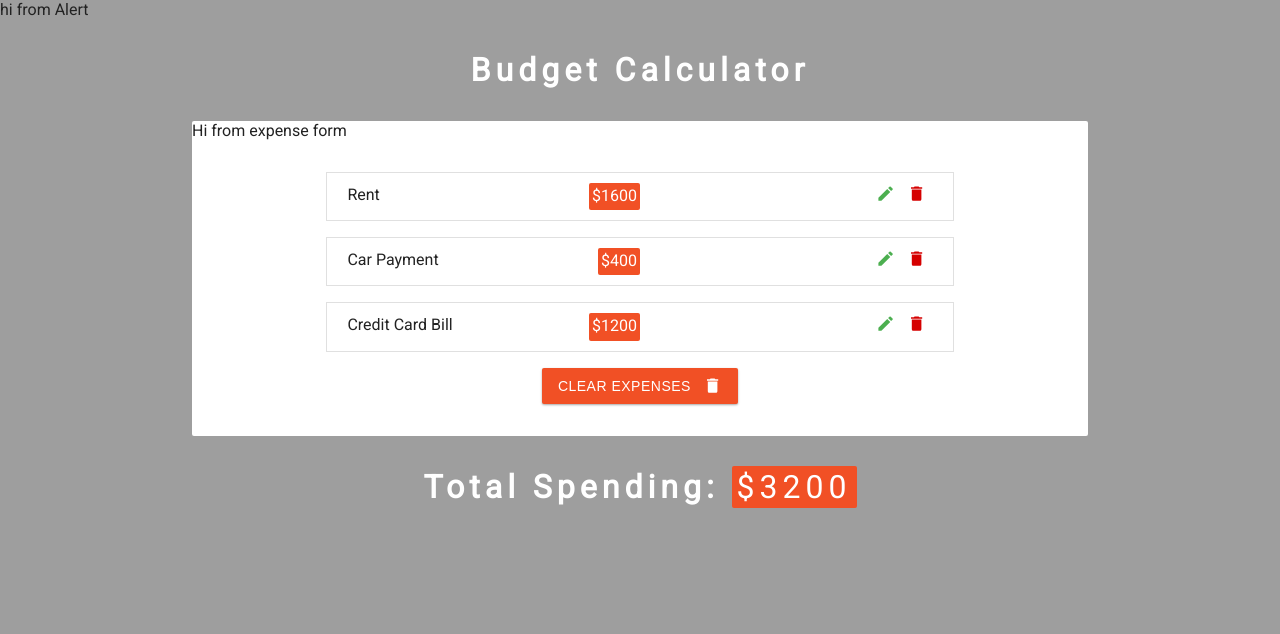
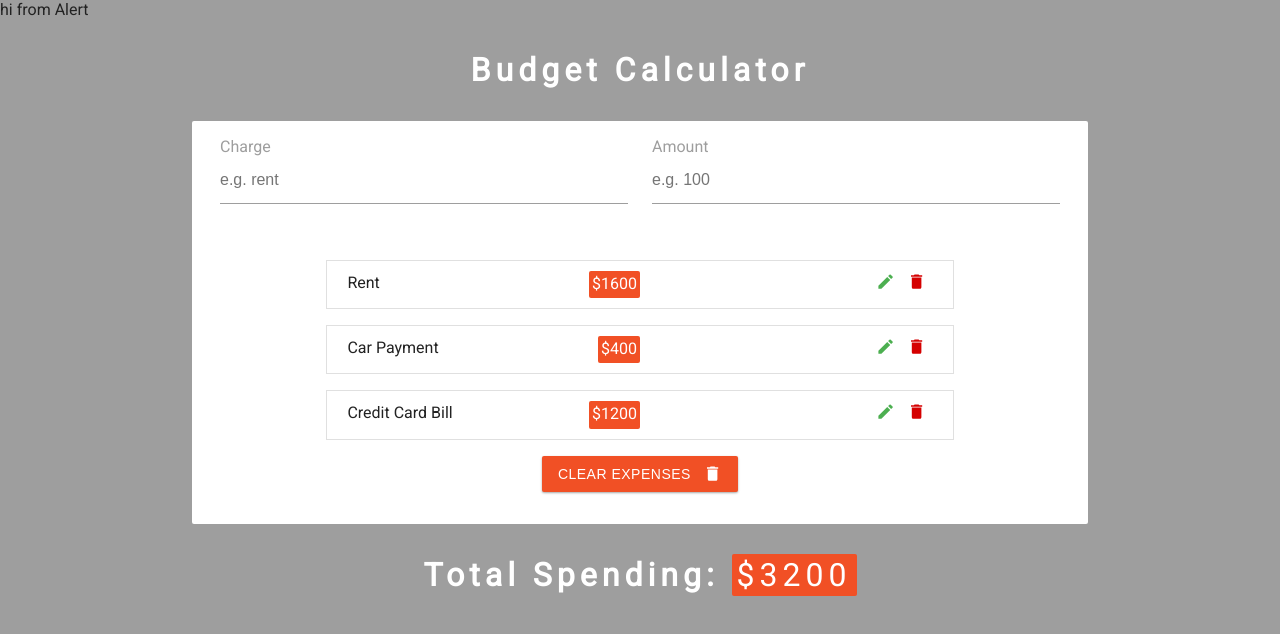
Before and after one commit to BeataJ/budget-cal-react-hooks, a React (Create React App) app: page / in a window 1280 px wide. Shown: the top 634 px of the page. Built offline with nearby package versions, Linux system fonts and the light colour scheme.

Commit message:
create form

```diff
--- a/src/components/ExpenseForm.js
+++ b/src/components/ExpenseForm.js
@@ -1,12 +1,33 @@
-import React from 'react';
+import React from "react";
 import { MdSend } from "react-icons/md";
 
 const ExpenseForm = () => {
   return (
-    <div>
-      Hi from expense form
-    </div>
-  )
-}
+    <form>
+      <div className="form-center">
+        <div className="form-group">
+          <label htmlFor="charge">charge</label>
+          <input
+            type="text"
+            className="form-control"
+            id="charge"
+            name="charge"
+            placeholder="e.g. rent"
+          />
+        </div>
+        <div className="form-group">
+          <label htmlFor="amount">amount</label>
+          <input
+            type="text"
+            className="form-control"
+            id="amount"
+            name="amount"
+            placeholder="e.g. 100"
+          />
+        </div>
+      </div>
+    </form>
+  );
+};
 
-export default ExpenseForm
+export default ExpenseForm;
```
